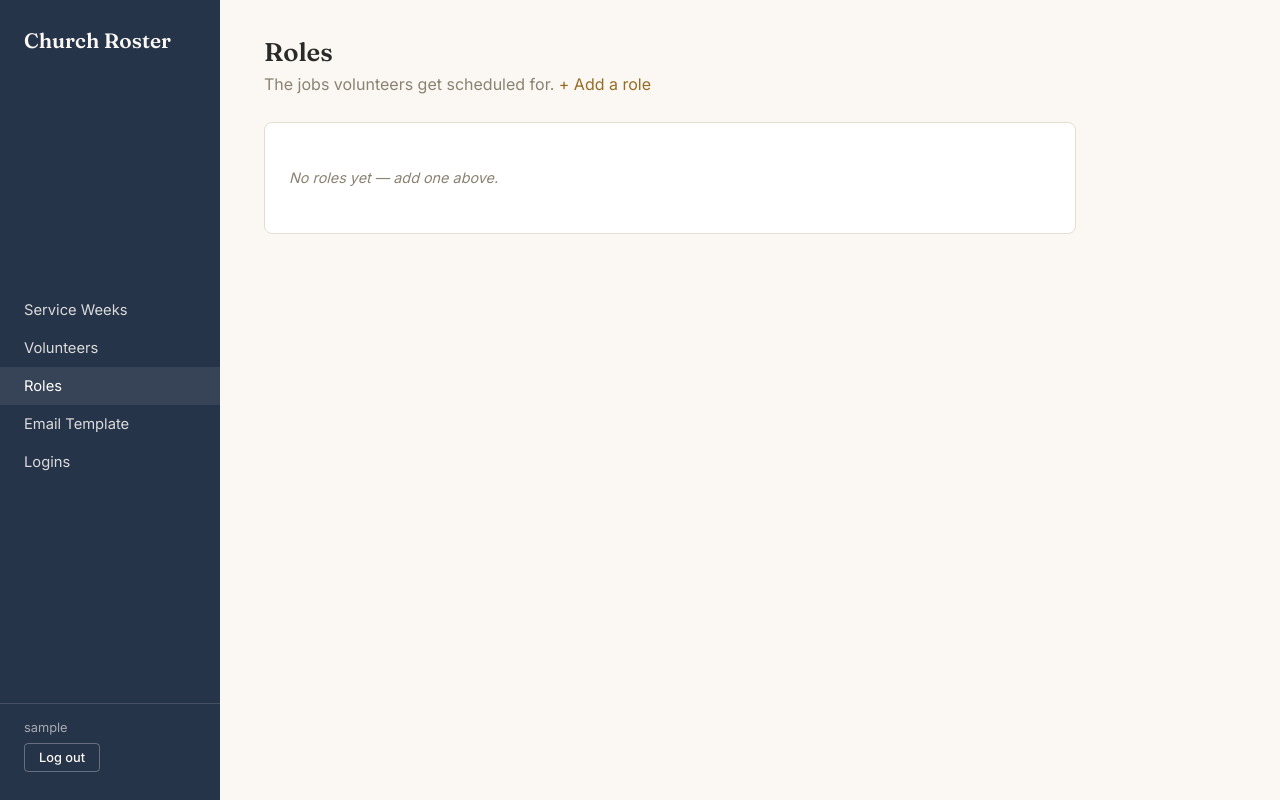
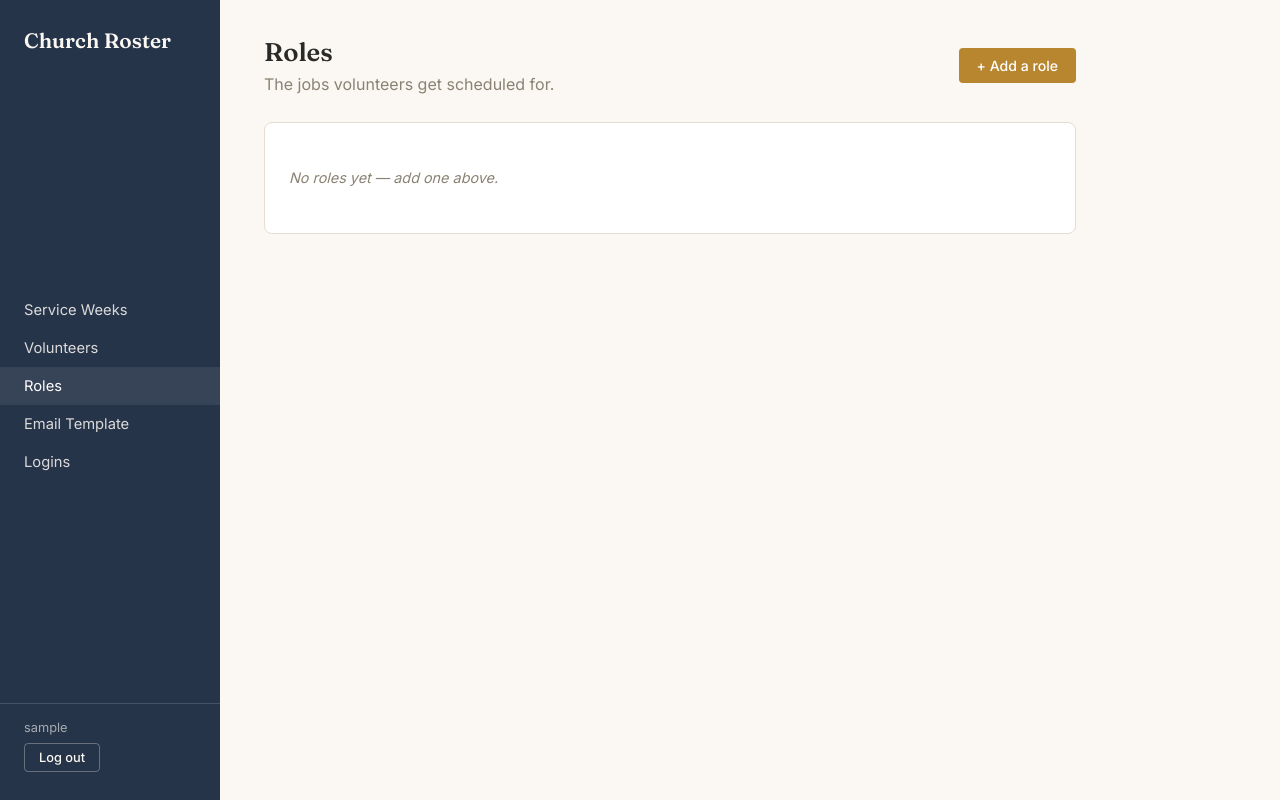
Before and after one commit to cambridgebaptistchurchnz-arch/Planning-Webapp, a Django app: page /roles/ in a window 1280 px wide. Run offline with Django 5.2, Linux system fonts and the light colour scheme; the visitor is signed in with stand-in values (Sample User, id 1); data that the repository does not hold is empty.

Commit message:
Style Add Volunteer/Role links as right-aligned orange buttons

```diff
--- a/scheduling/templates/scheduling/dashboard_base.html
+++ b/scheduling/templates/scheduling/dashboard_base.html
@@ -50,11 +50,11 @@
             display: flex;
             flex-direction: column;
             justify-content: space-between;
-	position: sticky;
-	top: 0;
-	height: 100vh;
-	align-self: flex-start;
-	overflow-y: auto;
+            position: sticky;
+            top: 0;
+            height: 100vh;
+            align-self: flex-start;
+            overflow-y: auto;
         }
 
         .sidebar h1 {
@@ -121,6 +121,26 @@
         .page-subtitle {
             color: var(--text-quiet);
             margin: 0 0 28px 0;
+        }
+
+        .page-header {
+            display: flex;
+            justify-content: space-between;
+            align-items: center;
+            gap: 16px;
+            margin-bottom: 28px;
+        }
+
+        .page-header h2 {
+            margin-bottom: 6px;
+        }
+
+        .page-header .page-subtitle {
+            margin: 0;
+        }
+
+        .page-header .btn-primary {
+            flex-shrink: 0;
         }
 
         /* ---------- Cards / panels ---------- */
@@ -220,6 +240,7 @@
             border: none;
             cursor: pointer;
             display: inline-block;
+            text-decoration: none;
         }
 
         .btn-primary { background: var(--gold); color: #fff; }
--- a/scheduling/templates/scheduling/role_list.html
+++ b/scheduling/templates/scheduling/role_list.html
@@ -3,10 +3,13 @@
 {% block nav_roles %}active{% endblock %}
 
 {% block content %}
-<h2>Roles</h2>
-<p class="page-subtitle">
-    The jobs volunteers get scheduled for. <a href="{% url 'role_add' %}">+ Add a role</a>
-</p>
+<div class="page-header">
+    <div>
+        <h2>Roles</h2>
+        <p class="page-subtitle">The jobs volunteers get scheduled for.</p>
+    </div>
+    <a href="{% url 'role_add' %}" class="btn btn-primary">+ Add a role</a>
+</div>
 
 <div class="panel">
     {% if roles %}
```
Also changed, not shown: scheduling/templates/scheduling/volunteer_list.html (+7 -4 lines).
